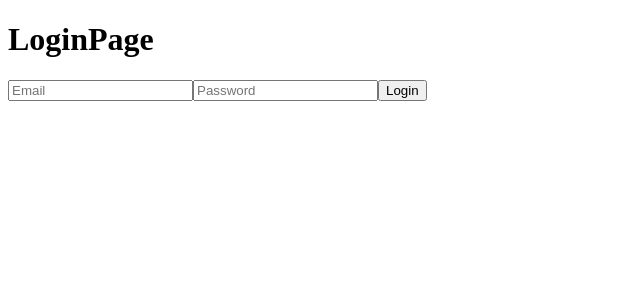
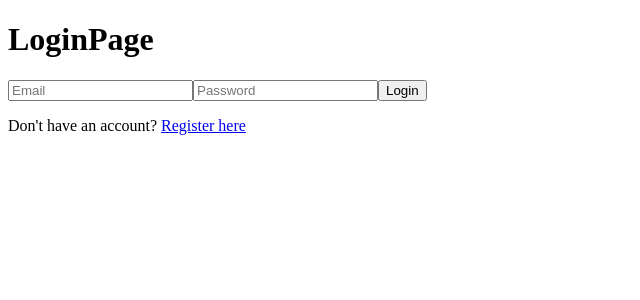
Before and after one commit to rachit23tech/assignment, a Vue app in the folder frontend/: page /login in a window 1280 px wide. Shown: the top 300 px of the page, without its empty margins (0-640 px from the left). Built offline with nearby package versions, Linux system fonts and the light colour scheme.

Commit message:
register/login link added

```diff
--- a/frontend/src/views/LoginView.vue
+++ b/frontend/src/views/LoginView.vue
@@ -8,6 +8,7 @@
 </form>
 <p v-if="errorMessage">{{ errorMessage }}</p>
 </div>
+<p>Don't have an account? <router-link to="/register">Register here</router-link></p>
 </template>
 <script setup>
 import {ref} from 'vue'
--- a/frontend/src/views/RegisterView.vue
+++ b/frontend/src/views/RegisterView.vue
@@ -8,6 +8,7 @@
 </form>
 <p v-if="errorMessage">{{ errorMessage }}</p>
 </div>
+<p>Already have an account? <router-link to="/login">Login here</router-link></p>
 </template>
 <script setup>
 import {ref} from 'vue'
```
